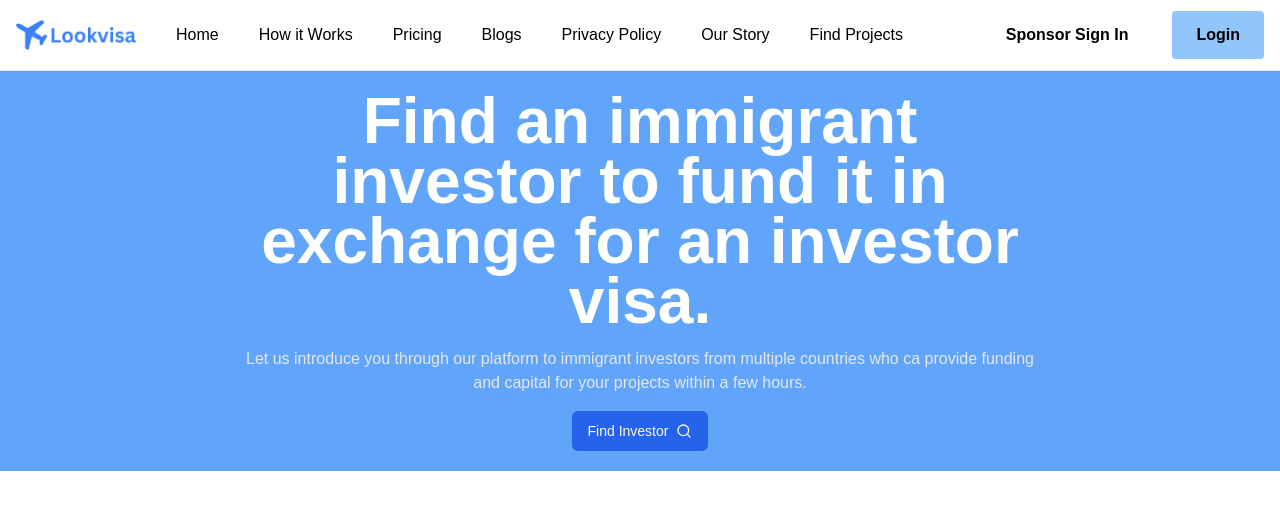
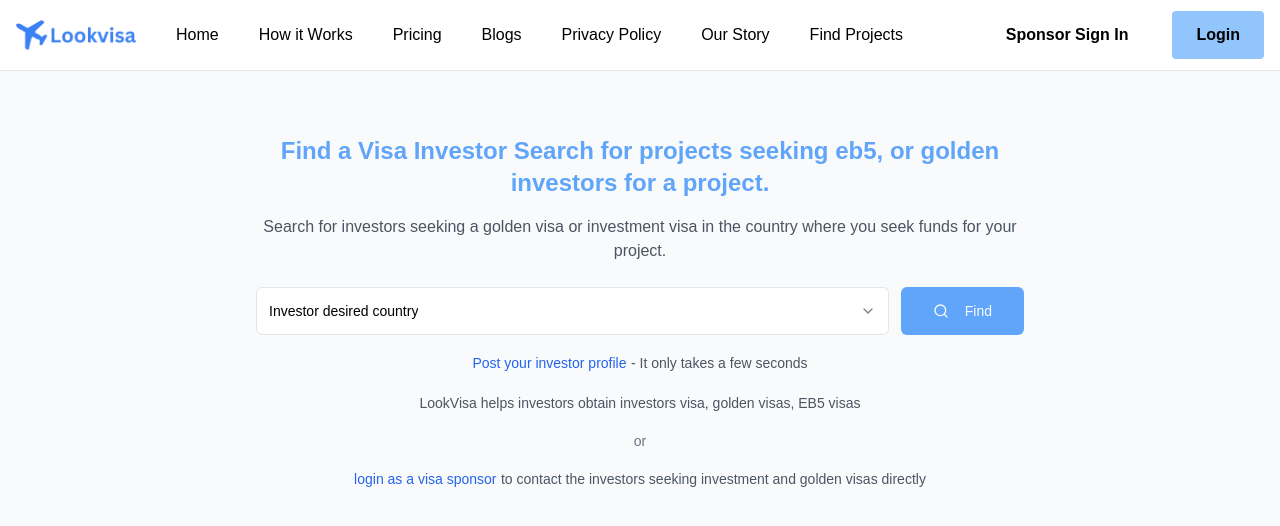
Before and after one commit to Practice-AZ400abc/podopen123, a Next.js app: page / in a window 1280 px wide. Shown: the top 526 px of the page. Built offline with nearby package versions, Linux system fonts and the light colour scheme; a web font is replaced by a local one.

Commit message:
Changed Home page

```diff
--- a/app/layout.jsx
+++ b/app/layout.jsx
@@ -16,7 +16,15 @@ export default function RootLayout({ children }) {
   return (
     <html lang="en">
       <head>
-        <meta charset="utf-8" />
+        <meta
+          name="description"
+          content="With LookVisa, you can seach for and match up with individuals seeking to invest in your projects for an investment visa, or golden visa."
+        />
+        <meta name="keywords" content="investment visa, lookvisa, visa sponsor, golden visa, investment opportunities, citizenship investment, foreign investor, immigrant investor, project funding, search engine platform for immigrant investment visas" />
+
+
+
+        <meta charSet="utf-8" />
 
 
 
@@ -61,15 +69,13 @@ export default function RootLayout({ children }) {
 
 
         <meta name="twitter:title" content="Investment Visas – Find Immigrant Investor Visas" />
-        <meta
-          name="description"
-          content="With LookVisa, you can seach for and match up with individuals seeking to invest in your projects for an investment visa, or golden visa."
-        />
-        <meta
-          name="keywords"
-          content="investment visa, lookvisa, visa sponsor, golden visa, investment opportunities, citizenship investment, foreign investor, immigrant investor, project funding, search engine platform for immigrant investment visas"
-        />
-        <title> Lookvisa – Find Investors Seeking Visa</title>
+
+
+
+        <meta name="twitter:description" content=" LOOKVISA is the easiest way to find an immigrant visa and streamline and find an immigrant investor for your projects and investment opportunities." />
+
+
+        <title> Lookvisa – Find Projects Seeking Funding for investment, Golden and EB5 visas</title>
       </head>
       <body className="antialiased">
         <SuspenseProvider>
--- a/app/page.jsx
+++ b/app/page.jsx
@@ -1,10 +1,106 @@
-import Hero from '@/components/Hero'
-import React from 'react'
+"use client";
+
+import { useState } from "react";
+import { useRouter } from "next/navigation"; // Import useRouter for navigation
+import { Search } from "lucide-react";
+import { COUNTRIES } from "@/lib/constants";
+import {
+  Select,
+  SelectContent,
+  SelectItem,
+  SelectTrigger,
+  SelectValue,
+} from "@/components/ui/select";
+import { Button } from "@/components/ui/button";
+import Link from "next/link";
 
 export default function Home() {
+  const [selectedCountry, setSelectedCountry] = useState(""); // Track the selected country
+  const router = useRouter(); // Use the Next.js router for navigation
+
+  const handleSearch = () => {
+    if (selectedCountry) {
+      // Redirect to the search page with the selected country as a query parameter
+      router.push(`/search/inner?country=${encodeURIComponent(selectedCountry)}`);
+    } else {
+      alert("Please select a country before searching.");
+    }
+  };
+
   return (
-    <div>
-    <Hero />
-    </div>
-  )
+    <main className="min-h-screen bg-gray-50 flex flex-col items-center pt-16 px-4">
+      <div className="w-full max-w-3xl mx-auto text-center space-y-6">
+        <div className="space-y-4">
+          <h1 className="text-2xl font-semibold text-blue-400">
+            Find a Visa Investor
+            Search for projects seeking eb5, or golden investors for a project.
+          </h1>
+          <p className="text-gray-600">
+            Search for investors seeking a golden visa or investment visa in the country where you seek funds for your project.
+          </p>
+        </div>
+
+        <div className="space-y-4">
+          <div className="flex gap-3">
+            <Select onValueChange={(value) => setSelectedCountry(value)}>
+              <SelectTrigger className="h-12">
+                <SelectValue placeholder="Investor desired country" />
+              </SelectTrigger>
+              <SelectContent>
+                {COUNTRIES.map((country) => (
+                  <SelectItem key={country} value={country}>
+                    {country}
+                  </SelectItem>
+                ))}
+              </SelectContent>
+            </Select>
+
+            <Button
+              className="h-12 px-8 bg-blue-400 hover:bg-blue-500"
+              size="lg"
+              onClick={handleSearch} // Call handleSearch on button click
+            >
+              <Search className="mr-2 h-4 w-4" />
+              Find
+            </Button>
+          </div>
+
+
+          <div className="text-center">
+            <Link
+              href="/sign-in"
+              className="text-blue-600 hover:text-blue-800 text-sm font-medium"
+            >
+              Post your investor profile
+            </Link>{" "}
+            <span className="text-gray-600 text-sm">
+            - It only takes a few seconds
+            </span>
+          </div>
+
+          <div className="text-center">
+
+            <span className="text-gray-600 text-sm">
+            LookVisa helps investors obtain investors visa, golden visas, EB5 visas
+            </span>
+          </div>
+          <div className="text-center text-sm text-gray-500">
+            <span>or</span>
+          </div>
+
+          <div className="text-center">
+            <Link
+              href="/sign-in"
+              className="text-blue-600 hover:text-blue-800 text-sm font-medium"
+            >
+              login as a visa sponsor
+            </Link>{" "}
+            <span className="text-gray-600 text-sm">
+             to contact the investors seeking investment and golden visas directly
+            </span>
+          </div>
+        </div>
+      </div>
+    </main>
+  );
 }
--- a/app/search/page.jsx
+++ b/app/search/page.jsx
@@ -12,6 +12,7 @@ import {
   SelectValue,
 } from "@/components/ui/select";
 import { Button } from "@/components/ui/button";
+import Link from "next/link";
 
 export default function Home() {
   const [selectedCountry, setSelectedCountry] = useState(""); // Track the selected country
@@ -32,6 +33,7 @@ export default function Home() {
         <div className="space-y-4">
           <h1 className="text-2xl font-semibold text-blue-400">
             Find a Visa Investor
+            Search for projects seeking eb5, or golden investors for a project.
           </h1>
           <p className="text-gray-600">
             Search for investors seeking a golden visa or investment visa in the country where you seek funds for your project.
@@ -63,20 +65,38 @@ export default function Home() {
             </Button>
           </div>
 
+
+          <div className="text-center">
+            <Link
+              href="/sign-in"
+              className="text-blue-600 hover:text-blue-800 text-sm font-medium"
+            >
+              Post your investor profile
+            </Link>{" "}
+            <span className="text-gray-600 text-sm">
+            - It only takes a few seconds
+            </span>
+          </div>
+
+          <div className="text-center">
+
+            <span className="text-gray-600 text-sm">
+            LookVisa helps investors obtain investors visa, golden visas, EB5 visas
+            </span>
+          </div>
           <div className="text-center text-sm text-gray-500">
             <span>or</span>
           </div>
 
           <div className="text-center">
-            <a
-              href="#"
+            <Link
+              href="/sign-in"
               className="text-blue-600 hover:text-blue-800 text-sm font-medium"
             >
-              Login as a visa sponsor
-            </a>{" "}
+              login as a visa sponsor
+            </Link>{" "}
             <span className="text-gray-600 text-sm">
-              to contact the investors seeking investment and golden visas
-              directly
+             to contact the investors seeking investment and golden visas directly
             </span>
           </div>
         </div>
```
